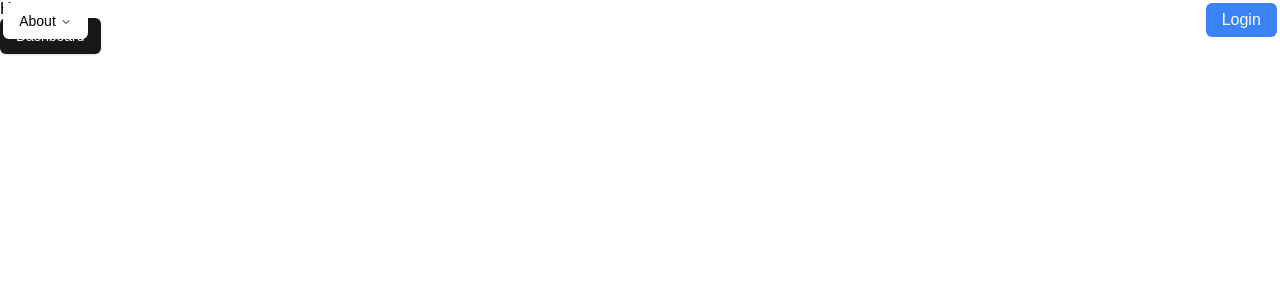
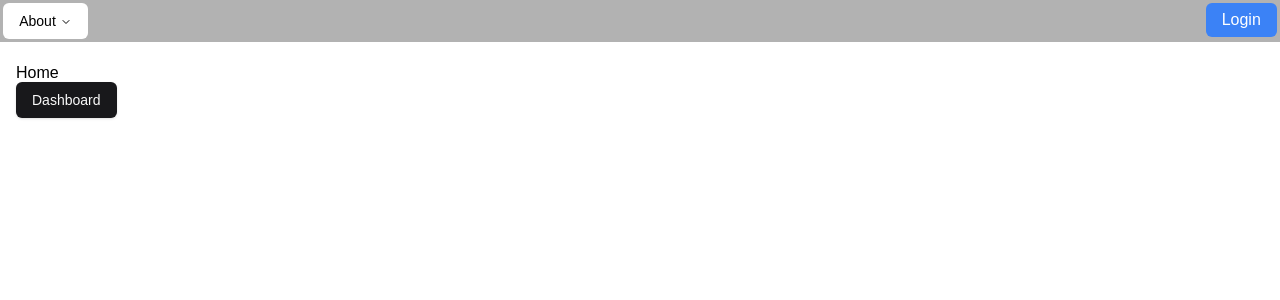
Before and after one commit to Paramvir12121/10p2, a Next.js app in the folder frontend/: page / in a window 1280 px wide. Shown: the top 300 px of the page. Built offline with nearby package versions, Linux system fonts and the light colour scheme.

Commit message:
fixed whitespace issue

```diff
--- a/frontend/app/globals.css
+++ b/frontend/app/globals.css
@@ -5,6 +5,15 @@
 body {
   font-family: Arial, Helvetica, sans-serif;
 }
+
+:root {
+  /* --primary-color: #3498db;
+  --secondary-color: #2ecc71;
+  --font-size: 16px; */
+
+  --header-height: 3rem;
+}
+
 
 @layer base {
   :root {
@@ -73,12 +82,18 @@ body {
   }
 }
 
+html, body {
+  height: 100%;
+  margin: 0;
+  padding: 0;
+}
+
 .header {
   position: fixed; /* Position the header over the background */
   top: 0;
   left: 0;
   width: 100%;
-  background-color: rgba(255, 255, 255, 0.0); /* Translucent background */
+  background-color: rgba(0, 0, 0, 0.3); /* Translucent background */
   color: var(--primary-foreground);
   display: flex;
   justify-content: space-between;
@@ -87,13 +102,13 @@ body {
 }
 
 .dashboard-content {
-  margin-top: 4rem; /* Ensure the content is below the header */
+  margin-top: var(--header-height); /* Ensure the content is below the header */
   padding: 1rem;
   position: absolute;
   top: 0;
   left: 0;
   width: 100%;
-  height: 100%;
+  height: calc(100% - var(--header-height));
   overflow: auto;
 }
 
--- a/frontend/app/page.js
+++ b/frontend/app/page.js
@@ -3,7 +3,7 @@ import { Button } from "@/components/ui/button";
 
 export default function Home() {
   return (
-    <div>
+    <div className="dashboard-content">
       Home
       <br />
       <Link href="/dashboard">
--- a/frontend/components/background/CozyBackground.jsx
+++ b/frontend/components/background/CozyBackground.jsx
@@ -2,9 +2,8 @@
 
 export default function CozyBackground() {
     return (
-        // <div className='w-[100vh] h-[100vh]'>
-            <img src='/cozycafe.webp' className='object-cover w-full h-full' />
-
-        // </div>
+        <div className='absolute top-0 left-0 w-full h-full'>
+      <img src='/cozycafe.webp' className='object-cover w-full h-full' />
+    </div>
     );
     }
```
Also changed, not shown: 1 other file (tests, documents, lock files or other folders).
